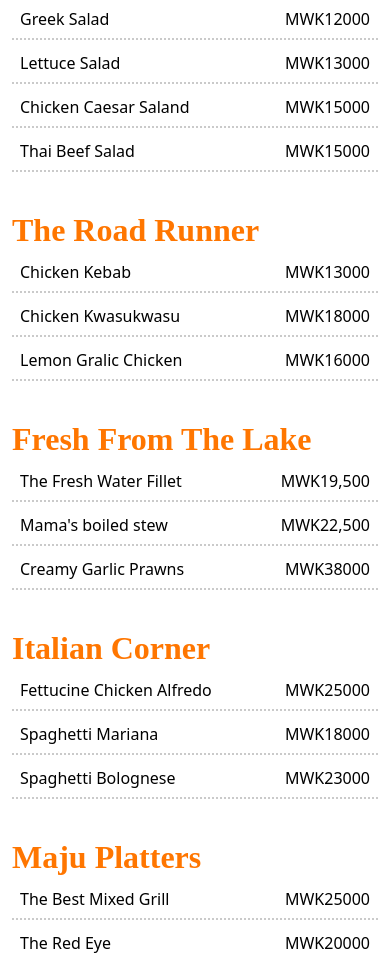
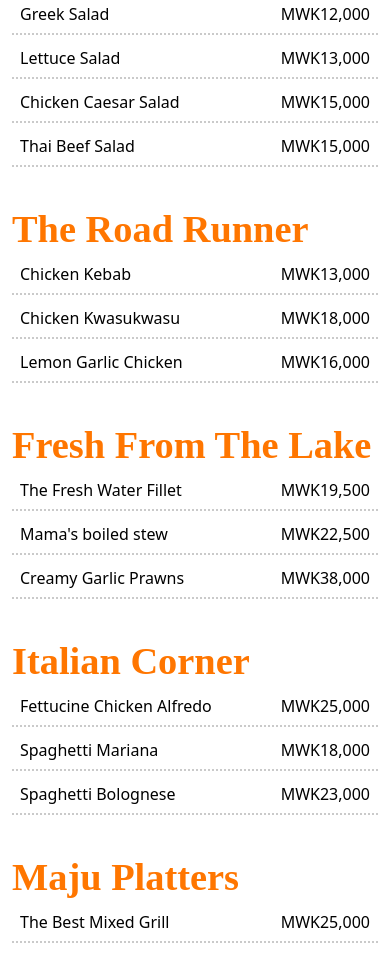
Before and after one commit to BigDestynEnergy/cafe-maju, a React (Vite) app: page / in a window 390 px wide. Shown: the part 1040-1997 px from the top of the page. Built offline with nearby package versions, Linux system fonts and the light colour scheme.

Commit message:
Cafe Maju III

```diff
--- a/src/components/Cafe.jsx
+++ b/src/components/Cafe.jsx
@@ -1,211 +1,243 @@
 import Header from "./Header";
-import '../styles/home.css'
+import "../styles/home.css";
 import { useRef, useState } from "react";
 
+/* ---------------- DATA (cleaned) ---------------- */
 
 const appetizers = [
-    {label: 'Cream of mushroom soup', price: '12500'},
-    {label: 'Tomato soup', price: '10000'},
-    {label: 'Garlic chicken livers', price: '12500'}
-]
+  { label: "Cream of mushroom soup", price: 12500 },
+  { label: "Tomato soup", price: 10000 },
+  { label: "Garlic chicken livers", price: 12500 },
+];
 
 const salads = [
-    {label: 'Greek Salad', price: '12000'},
-    {label: 'Lettuce Salad', price: '13000'},
-    {label: 'Chicken Caesar Saland', price: '15000'},
-    {label: 'Thai Beef Salad', price: '15000'}
-]
+  { label: "Greek Salad", price: 12000 },
+  { label: "Lettuce Salad", price: 13000 },
+  { label: "Chicken Caesar Salad", price: 15000 },
+  { label: "Thai Beef Salad", price: 15000 },
+];
 
 const roadrunner = [
-    {label: 'Chicken Kebab', price: '13000'},
-    {label: 'Chicken Kwasukwasu', price: '18000'},
-    {label: 'Lemon Gralic Chicken', price: '16000'},
-]
+  { label: "Chicken Kebab", price: 13000 },
+  { label: "Chicken Kwasukwasu", price: 18000 },
+  { label: "Lemon Garlic Chicken", price: 16000 },
+];
 
 const lake = [
-    {label: 'The Fresh Water Fillet', price: '19,500'},
-    {label: "Mama's boiled stew", price: '22,500'},
-    {label: 'Creamy Garlic Prawns', price: '38000'},
-]
+  { label: "The Fresh Water Fillet", price: 19500 },
+  { label: "Mama's boiled stew", price: 22500 },
+  { label: "Creamy Garlic Prawns", price: 38000 },
+];
 
 const italiano = [
-    {label: 'Fettucine Chicken Alfredo', price: '25000'},
-    {label: 'Spaghetti Mariana', price: '18000'},
-    {label: 'Spaghetti Bolognese', price: '23000'},
-]
+  { label: "Fettucine Chicken Alfredo", price: 25000 },
+  { label: "Spaghetti Mariana", price: 18000 },
+  { label: "Spaghetti Bolognese", price: 23000 },
+];
 
 const maju = [
-    {label: 'The Best Mixed Grill', price: '25000'},
-    {label: 'The Red Eye', price: '20000'},
-]
-export default function Cafe(){
+  { label: "The Best Mixed Grill", price: 25000 },
+  { label: "The Red Eye", price: 20000 },
+];
+
+export default function Cafe() {
+  /* ---------------- REFS ---------------- */
   const homeRef = useRef(null);
   const menuRef = useRef(null);
   const locationRef = useRef(null);
-const eventsRef = useRef(null);
 
   const scrollToSection = (index) => {
-    const sections = [homeRef, menuRef, locationRef, eventsRef];
-
+    const sections = [homeRef, menuRef, locationRef];
     sections[index]?.current?.scrollIntoView({
       behavior: "smooth",
-        block: "start"
+      block: "start",
     });
   };
 
+  /* ---------------- STATE ---------------- */
+  const [openModal, setOpenModal] = useState(false);
+  const [list, setList] = useState([]);
+
+  /* ---------------- HELPERS ---------------- */
+  const total = list.reduce((acc, item) => acc + item.price, 0);
+
+  const formatMWK = (num) => `MWK${num.toLocaleString()}`;
+
+  const generateWhatsAppMessage = (order) => {
+    let message = "Hello, I'd like to order:%0A%0A";
+
+    order.forEach((item) => {
+      message += `• ${item.label} - ${formatMWK(item.price)}%0A`;
+    });
+
+    message += `%0ATotal: ${formatMWK(total)}`;
+    message += "Name & Last Name: [Insert Your Name]%0A";
+    message += "Expected Time for Meal: [Insert Time]";
+
+    return message;
+  };
+
+  const sendToWhatsApp = () => {
+    if (list.length === 0) return;
+
+    const phone = "265998833172";
+    const message = generateWhatsAppMessage(list);
+
+    window.open(`https://wa.me/${phone}?text=${message}`, "_blank");
+
+    // reset after sending
+    setList([]);
+    setOpenModal(false);
+  };
+
+  /* ---------------- LOCATION DATA ---------------- */
   const find = [
-    {label: 'Location', svg: <svg xmlns="http://www.w3.org/2000/svg" width="22" height="22" viewBox="0 0 24 24" fill="none" stroke="currentColor" stroke-width="2" stroke-linecap="round" stroke-linejoin="round" className="lucide lucide-map-pin text-primary"><path d="M20 10c0 4.993-5.539 10.193-7.399 11.799a1 1 0 0 1-1.202 0C9.539 20.193 4 14.993 4 10a8 8 0 0 1 16 0"></path><circle cx="12" cy="10" r="3"></circle></svg>, des: 'Chimera Road, Blantyre'},
-    {label: 'Hours', svg:<svg xmlns="http://www.w3.org/2000/svg" width="22" height="22" viewBox="0 0 24 24" fill="none" stroke="currentColor" stroke-width="2" stroke-linecap="round" stroke-linejoin="round" className="lucide lucide-clock text-primary"><circle cx="12" cy="12" r="10"></circle><polyline points="12 6 12 12 16 14"></polyline></svg>
- , des: 'Mon - Fri: 07:00 am - 06:00 pm'},
- {label: 'Contact', svg: <svg xmlns="http://www.w3.org/2000/svg" width="22" height="22" viewBox="0 0 24 24" fill="none" stroke="currentColor" stroke-width="2" stroke-linecap="round" stroke-linejoin="round" className="lucide lucide-phone text-primary"><path d="M22 16.92v3a2 2 0 0 1-2.18 2 19.79 19.79 0 0 1-8.63-3.07 19.5 19.5 0 0 1-6-6 19.79 19.79 0 0 1-3.07-8.67A2 2 0 0 1 4.11 2h3a2 2 0 0 1 2 1.72 12.84 12.84 0 0 0 .7 2.81 2 2 0 0 1-.45 2.11L8.09 9.91a16 16 0 0 0 6 6l1.27-1.27a2 2 0 0 1 2.11-.45 12.84 12.84 0 0 0 2.81.7A2 2 0 0 1 22 16.92z"></path></svg>
-, des: '+265990000000, hello@majucafe.com'}
-]
+    {
+      label: "Location",
+      svg: (
+        <svg xmlns="http://www.w3.org/2000/svg" width="22" height="22" viewBox="0 0 24 24" fill="none" stroke="currentColor" stroke-width="2" stroke-linecap="round" stroke-linejoin="round" class="lucide lucide-map-pin text-primary"><path d="M20 10c0 4.993-5.539 10.193-7.399 11.799a1 1 0 0 1-1.202 0C9.539 20.193 4 14.993 4 10a8 8 0 0 1 16 0"></path><circle cx="12" cy="10" r="3"></circle></svg>
 
-const [list, setList] = useState([])
-    return(
+      ),
+      des: "Chimera Road, Blantyre",
+    },
+    {
+      label: "Hours",
+      svg: (
+        <svg xmlns="http://www.w3.org/2000/svg" width="22" height="22" viewBox="0 0 24 24" fill="none" stroke="currentColor" stroke-width="2" stroke-linecap="round" stroke-linejoin="round" class="lucide lucide-clock text-primary"><circle cx="12" cy="12" r="10"></circle><polyline points="12 6 12 12 16 14"></polyline></svg>
+      ),
+      des: "Mon - Fri: 07:00 am - 06:00 pm",
+    },
+    {
+      label: "Contact",
+      svg: (
+
+<svg xmlns="http://www.w3.org/2000/svg" width="22" height="22" viewBox="0 0 24 24" fill="none" stroke="currentColor" stroke-width="2" stroke-linecap="round" stroke-linejoin="round" class="lucide lucide-phone text-primary"><path d="M22 16.92v3a2 2 0 0 1-2.18 2 19.79 19.79 0 0 1-8.63-3.07 19.5 19.5 0 0 1-6-6 19.79 19.79 0 0 1-3.07-8.67A2 2 0 0 1 4.11 2h3a2 2 0 0 1 2 1.72 12.84 12.84 0 0 0 .7 2.81 2 2 0 0 1-.45 2.11L8.09 9.91a16 16 0 0 0 6 6l1.27-1.27a2 2 0 0 1 2.11-.45 12.84 12.84 0 0 0 2.81.7A2 2 0 0 1 22 16.92z"></path></svg>
+      ),
+      des: "+265990000000, hello@majucafe.com",
+    },
+  ];
+
+  /* ---------------- UI ---------------- */
+  return (
     <div className="cafe-component">
-            <Header scrollToSection={scrollToSection}/>
+      <Header scrollToSection={scrollToSection} />
+
+      {/* HERO */}
       <div className="hero" ref={homeRef}>
         <div className="content">
           <h1>Cafe Maju</h1>
           <span>Freshly made coffee and homemade bites made just for you.</span>
-                <button onClick={()=>scrollToSection(1)}>View Our Menu</button>
+          <button onClick={() => scrollToSection(1)}>View Our Menu</button>
         </div>
       </div>
 
+      {/* MENU */}
       <div className="hero-menu" ref={menuRef}>
-                <button className="checkout">Place Orders ({list.length})</button>
+        <button onClick={() => setOpenModal(true)} className="checkout">
+          Place Orders ({list.length})
+        </button>
 
         <h2 className="ht">Our Menu</h2>
         <span>Simple, fresh, and made with care every day.</span>
 
         <div className="menu-categories">
-                    <div className="appetizers">
-                    <h2>Appetizers</h2>
-                    {appetizers.map((appetize, index) => {
+          {[appetizers, salads, roadrunner, lake, italiano, maju].map(
+            (category, i) => (
+              <div className="appetizers" key={i}>
+                <h2>
+                  {
+                    [
+                      "Appetizers",
+                      "Salads",
+                      "The Road Runner",
+                      "Fresh From The Lake",
+                      "Italian Corner",
+                      "Maju Platters",
+                    ][i]
+                  }
+                </h2>
 
-                        return(
-                            <div className="container"
-                            onClick={()=>setList(prev => [...prev, appetize])}
-                            key={index}>
-                                <span>{appetize.label}</span>
-                                <span>MWK{appetize.price}</span>
+                {category.map((item, index) => (
+                  <div
+                    className="container"
+                    key={index}
+                    onClick={() => setList((prev) => [...prev, item])}
+                  >
+                    <span>{item.label}</span>
+                    <span>{formatMWK(item.price)}</span>
+                  </div>
+                ))}
               </div>
             )
-                    })}
-                </div>
-
-                <div className="appetizers">
-                    <h2>Salads</h2>
-                    {salads.map((salad, index) => {
-
-                        return(
-                            <div className="container"
-                            onClick={()=>setList(prev => [...prev, salad])}
-                            key={index}>
-                                <span>{salad.label}</span>
-                                <span>MWK{salad.price}</span>
-                            </div>
-                        )
-                    })}
-                </div>
-
-                <div className="appetizers">
-                    <h2>The Road Runner</h2>
-                    {roadrunner.map((road, index) => {
-
-                        return(
-                            <div className="container"
-                            onClick={()=>setList(prev => [...prev, road])}
-                            key={index}>
-                                <span>{road.label}</span>
-                                <span>MWK{road.price}</span>
-                            </div>
-                        )
-                    })}
-                </div>
-
-                <div className="appetizers">
-                    <h2>Fresh From The Lake</h2>
-                    {lake.map((fresh, index) => {
-
-                        return(
-                            <div className="container"
-                            onClick={()=>setList(prev => [...prev, fresh])}
-                            key={index}>
-                                <span>{fresh.label}</span>
-                                <span>MWK{fresh.price}</span>
-                            </div>
-                        )
-                    })}
-                </div>
-
-
-
-                 <div className="appetizers">
-                    <h2>Italian Corner</h2>
-                    {italiano.map((italian, index) => {
-
-                        return(
-                            <div className="container"
-                            onClick={()=>setList(prev => [...prev, italian])}
-                            key={index}>
-                                <span className="label">{italian.label}</span>
-                                <span className="price">MWK{italian.price}</span>
-                            </div>
-                        )
-                    })}
-                </div>
-
-                  <div className="appetizers">
-                    <h2>Maju Platters</h2>
-                    {maju.map((maj, index) => {
-
-                        return(
-                            <div className="container"
-                            onClick={()=>setList(prev => [...prev, maj])}
-                            key={index}>
-                                <span>{maj.label}</span>
-                                <span>MWK{maj.price}</span>
-                            </div>
-                        )
-                    })}
-                </div>
-
+          )}
         </div>
       </div>
 
+      {/* LOCATION */}
       <div className="location" ref={locationRef}>
         <h2>Find Us</h2>
+
         <div className="cards">
-                    {find.map((f, i) => {
-                        return(
+          {find.map((f, i) => (
             <div className="card" key={i}>
               {f.svg}
               <h3>{f.label}</h3>
               <span>{f.des}</span>
             </div>
-                        )
-                    })}
+          ))}
         </div>
+
         <div className="map">
+
+
           <iframe
-                    src="https://www.google.com/maps/embed?pb=!1m18!1m12!1m3!1d3838.949763673937!2d35.0033493!3d-15.8066027!2m3!1f0!2f0!3f0!3m2!1i1024!2i768!4f13.1!3m3!1m2!1s0x18d845006fb9a4db%3A0x4e51c5140f32808e!2sCafe%20Maju!5e0!3m2!1sen!2smw!4v1774356552773!5m2!1sen!2smw"
-                    width="600"
-                    height="450"
-                    style={{border: '0', borderRadius: '24px'}}
-                     allowfullscreen=""
-                     loading="lazy"
+           src="https://www.google.com/maps/embed?pb=!1m18!1m12!1m3!1d3838.949763673937!2d35.0033493!3d-15.8066027!2m3!1f0!2f0!3f0!3m2!1i1024!2i768!4f13.1!3m3!1m2!1s0x18d845006fb9a4db%3A0x4e51c5140f32808e!2sCafe%20Maju!5e0!3m2!1sen!2smw!4v1774360763705!5m2!1sen!2smw" width="600"
+            allowfullscreen="" loading="lazy"
+            height="300"
+            style={{ border: 0, borderRadius: "16px" }}
            referrerpolicy="no-referrer-when-downgrade"></iframe>
         </div>
       </div>
 
+      {/* FOOTER */}
       <footer>
-                <h3>Cafe <span>Maju</span></h3>
-                <span>© 2026 Cafe Magu. All rights reserved.</span>
+        <h3>
+          Cafe <span>Maju</span>
+        </h3>
+        <span>© 2026 Cafe Maju. All rights reserved.</span>
       </footer>
 
+      {/* MODAL */}
+      {openModal && (
+        <div className="modal">
+          <div className="modal-box">
+            <span className="close" onClick={() => setOpenModal(false)}>
+              ✕
+            </span>
 
+            <h2>Checkout</h2>
+
+            {list.length === 0 ? (
+              <p>No items selected</p>
+            ) : (
+              <>
+                {list.map((item, index) => (
+                  <div className="container" key={index}>
+                    <span>{item.label}</span>
+                    <span>{formatMWK(item.price)}</span>
                   </div>
-    )
+                ))}
+
+                <h3>Total: {formatMWK(total)}</h3>
+
+                <button className="confirm" onClick={sendToWhatsApp}>
+                  Confirm & Send via WhatsApp
+                </button>
+              </>
+            )}
+          </div>
+        </div>
+      )}
+    </div>
+  );
 }
--- a/src/styles/home.css
+++ b/src/styles/home.css
@@ -109,6 +109,10 @@
         grid-template-columns: repeat(1, 1fr);
     }
 
+    .hero-menu h2{font-size: 3em;}
+
+   .appetizers h2{font-size: 2.4em;}
+
     .location .cards{flex-direction: column; gap: 40px;}
 }
 
@@ -164,3 +168,53 @@ footer h3 span{color: #ff7600;}
     top: 0;
     right: 10px;
 }
+
+.close{position: absolute; top: 10px; cursor: pointer; right: 12px;}
+
+.confirm{
+    padding: 8px;
+    font-family: inherit;
+    font-weight: 500;
+    border-radius: 24px;
+    border: none;
+    background: #ff7600;
+    color: white;
+    cursor: pointer;
+}
+
+.modal{
+    position: fixed;
+    top: 0;
+    left: 0;
+    right: 0;
+    bottom: 0;
+    display: flex;
+    flex-direction: column;
+    align-items: center;
+    justify-content: center;
+    background: rgba(0,0,0,0.6);
+}
+
+.modal-box{
+    background: white;
+    padding: 24px;
+    border-radius: 24px;
+    display: flex;
+    flex-direction: column;
+    align-items: flex-start;
+    justify-content: flex-start;
+    gap: 2px;
+    position: relative;
+    width: 400px;
+}
+
+.modal-box .container{display: flex;
+    cursor: pointer;
+    margin-top: 4px;
+     padding: 4px;
+     border-radius: 8px;
+     flex-direction: row;
+    justify-content: space-between; width: fit-content;
+}
+
+.total strong{color: #ff7600;}
```
Lines whose indentation alone changed are shown as unchanged.
